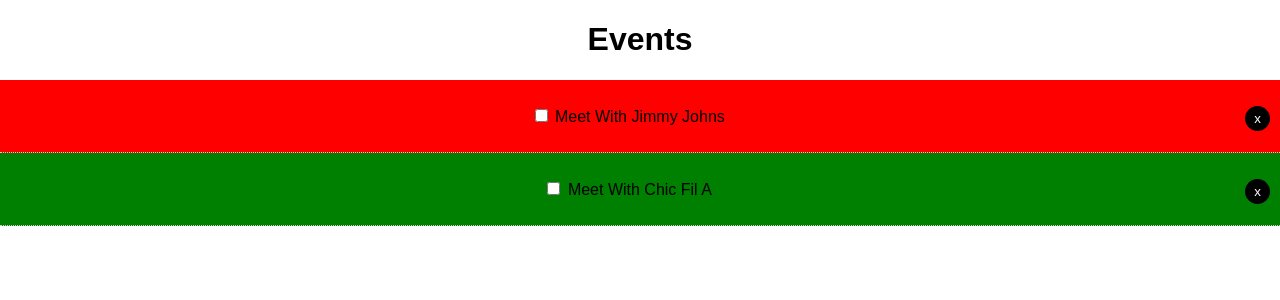
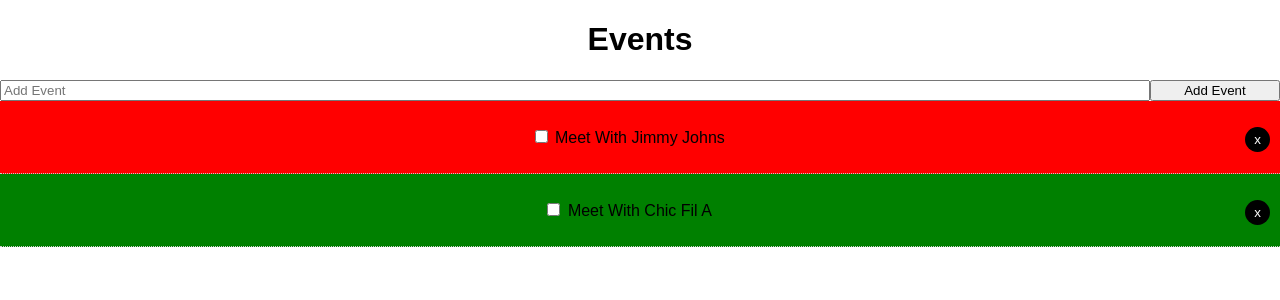
Before and after one commit to jovan2255/Partner, a React (Create React App) app: page / in a window 1280 px wide. Shown: the top 300 px of the page. Built offline with nearby package versions, Linux system fonts and the light colour scheme.

Commit message:
4th commit

```diff
--- a/src/App.js
+++ b/src/App.js
@@ -1,7 +1,7 @@
 import React, { Component } from 'react';
 import './App.css';
 import EventsComponent from './components/EventsComponent';
-
+import AddEvent from './components/addEvent';
 
 class App extends Component {
 state = {
@@ -20,6 +20,7 @@
   ]
 }
 
+//Toggle Window Open/closed
 markWindow = (id) => {
   this.setState({ events: this.state.events.map(event => {
     if(event.id === id){
@@ -28,18 +29,38 @@
     return event;
   })});
 }
-
+//Delete Event
 delEvent = (id) => {
   this.setState({events: [...this.state.events.filter(event => event.id !== id)]})
+}
+
+
+
+
+//Add Event
+AddEvent =(title) => {
+
+const newId= {events:[...this.state.events]}
+
+var count = newId.events.length +1
+
+
+
+  const newEvent = {
+    id: count,
+    title: title,
+    windowClosed: true
+  }
+
+  this.setState({events:[...this.state.events, newEvent]})
 }
 
   render() {
     console.log(this.state.events)
     return (
-
       <div className="App">
       <h1>Events</h1>
-
+      <AddEvent AddEvent={this.AddEvent}/>
       <EventsComponent events={this.state.events} markWindow={this.markWindow} delEvent={this.delEvent}/>
 
       </div>
--- a/src/components/EventsComponent.js
+++ b/src/components/EventsComponent.js
@@ -9,7 +9,6 @@
   render() {
     return this.props.events.map((event) =>(
        <EventsItem key={event.id} event={event} markWindow={this.props.markWindow} delEvent={this.props.delEvent}/>
-
     ));
   }
 }
--- a/src/components/EventsItem.js
+++ b/src/components/EventsItem.js
@@ -11,6 +11,17 @@
         'green' : 'red'
     }
 }
+handleChange() {
+    this.setState({title: "tese `       "})
+    }
+    handleSubmit() {
+        alert('A name was submitted: ' )
+    }
+
+
+
+
+
     render() {
         const {id, title} = this.props.event;
       return(
@@ -19,7 +30,9 @@
           <input type="checkbox" onChange={this.props.markWindow.bind(this, id)} /> {' '}
           {title}
           <button style={btnStyle} onClick={this.props.delEvent.bind(this, id)} style={btnStyle}>x</button>
+
    </p>
+
           </div>
       )
     }
--- /dev/null
+++ b/src/components/addEvent.js
@@ -0,0 +1,24 @@
+import React, { Component } from 'react'
+
+export class AddEvent extends Component {
+state = {
+title: ''
+}
+
+onSubmit =(e) => {
+    e.preventDefault();
+    this.props.AddEvent(this.state.title);
+    this.setState({ title: '' });
+}
+onChange =(e) => this.setState({[e.target.name]: e.target.value});
+
+    render() {
+        return (
+    <form onSubmit={this.onSubmit}  style={{display:'flex'}} >
+        <input type = "text" name="title" placeholder="Add Event" style={{flex:'10'}}  value={this.state.title} onChange={this.onChange} />
+        <input type="submit" value="Add Event"  className="btn" style={{flex:1}} />
+    </form>
+        )
+    }
+}
+export default AddEvent
```
Lines whose indentation alone changed are shown as unchanged.
